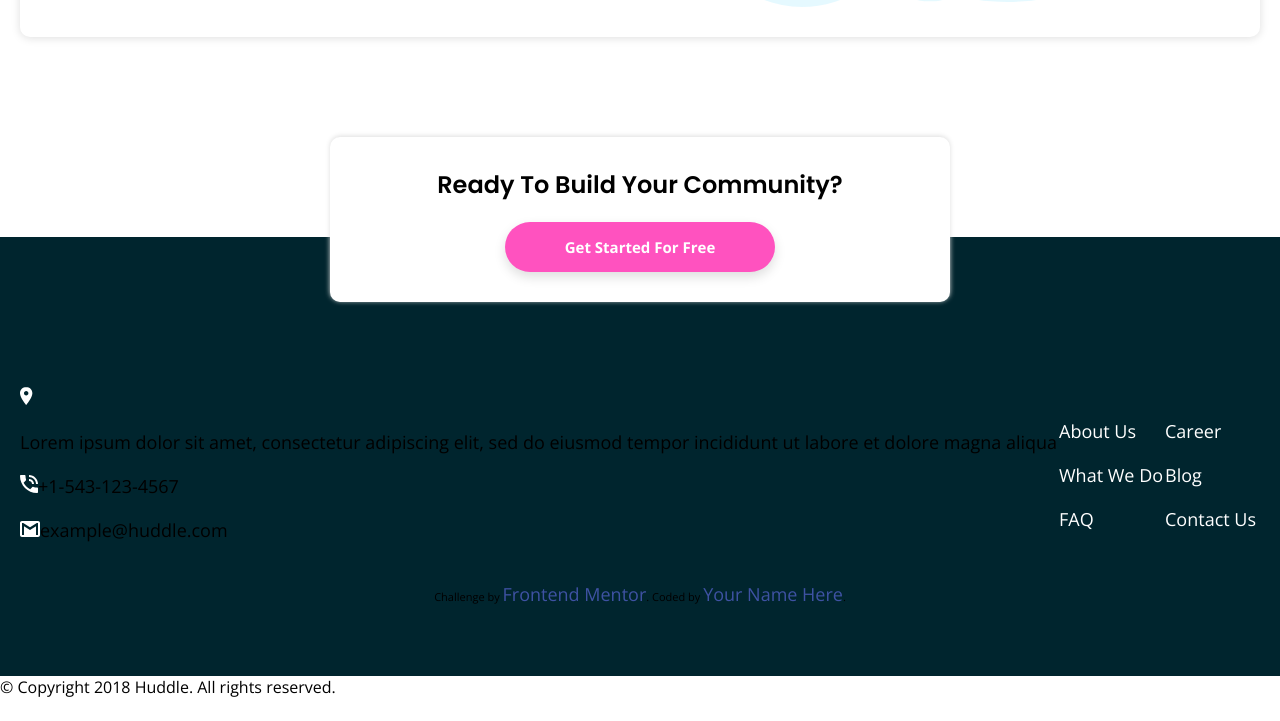
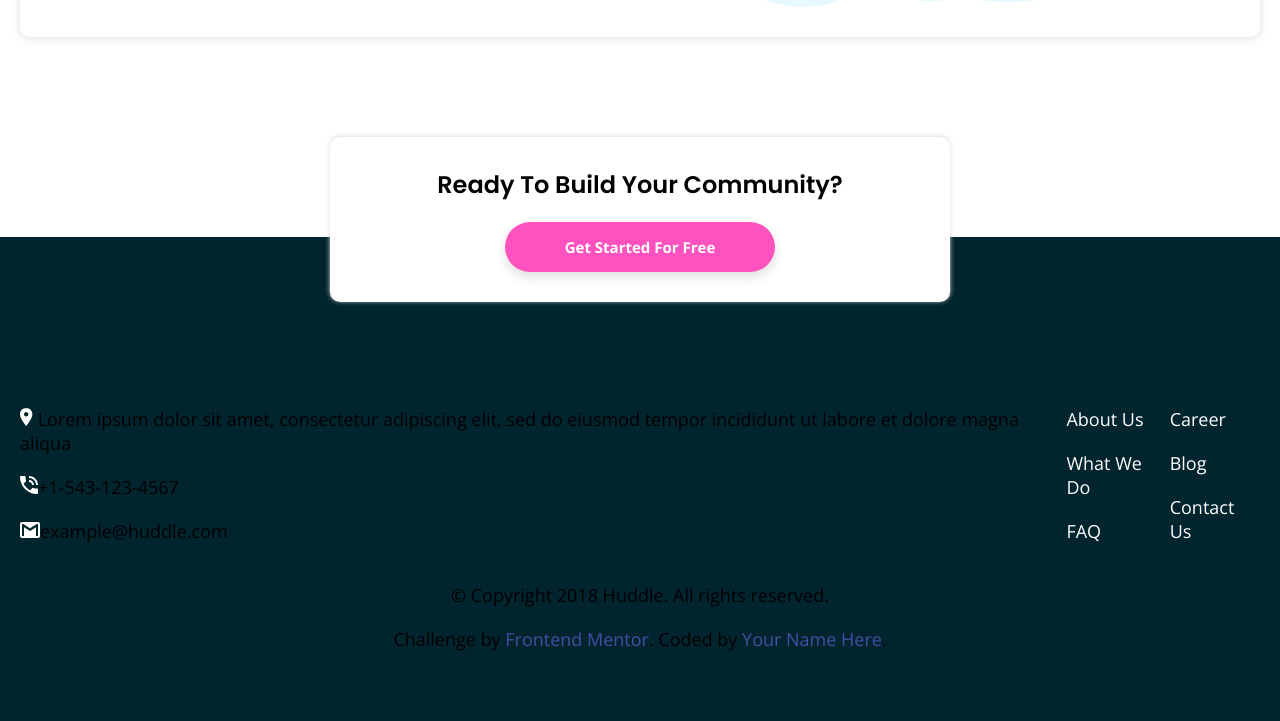
Before and after one commit to mfprayoga/huddle-landing-page-with-alternating-feature-blocks-master, a plain HTML site: page index.html in a window 1280 px wide. Shown: the part 2664-3385 px from the top of the page. Before the commit the page ends 3362 px from the top, so only its background shows below. Drawn offline with nearby package versions, Linux system fonts and the light colour scheme.

Commit message:
Update footer

```diff
--- a/index.html
+++ b/index.html
@@ -74,8 +74,8 @@
     </div>
 
     <section class="container flex-parent flex-parent-footer">
-      <div>
-        <img src="images/icon-location.svg"><p>Lorem ipsum dolor sit amet,
+      <div class="flex-footer-content">
+        <p><img src="images/icon-location.svg"> Lorem ipsum dolor sit amet,
         consectetur adipiscing elit, sed do eiusmod tempor
         incididunt ut labore et dolore magna aliqua</p>
         <p><img src="images/icon-phone.svg">+1-543-123-4567</p>
@@ -91,18 +91,18 @@
         <p><a href="#">Blog</a></p>
         <p><a href="#">Contact Us</a></p>
       </div>
-      <div>
+      <div class="flex-footer-social">
         <i class="fas"></i>
         <i class="fas"></i>
         <i class="fas"></i>
       </div>
     </section>
 
-      <p class="attribution">
-        Challenge by <a href="https://www.frontendmentor.io?ref=challenge" target="_blank">Frontend Mentor</a>.
-        Coded by <a href="#">Your Name Here</a>.
-      </p>
+    <div class="attribution">
+      <p>&copy; Copyright 2018 Huddle. All rights reserved.</p>
+      <p>Challenge by <a href="https://www.frontendmentor.io?ref=challenge" target="_blank">Frontend Mentor</a>.
+      Coded by <a href="#">Your Name Here</a>.</p>
+    </div>
   </footer>
-  &copy; Copyright 2018 Huddle. All rights reserved.
 </body>
 </html>
```
